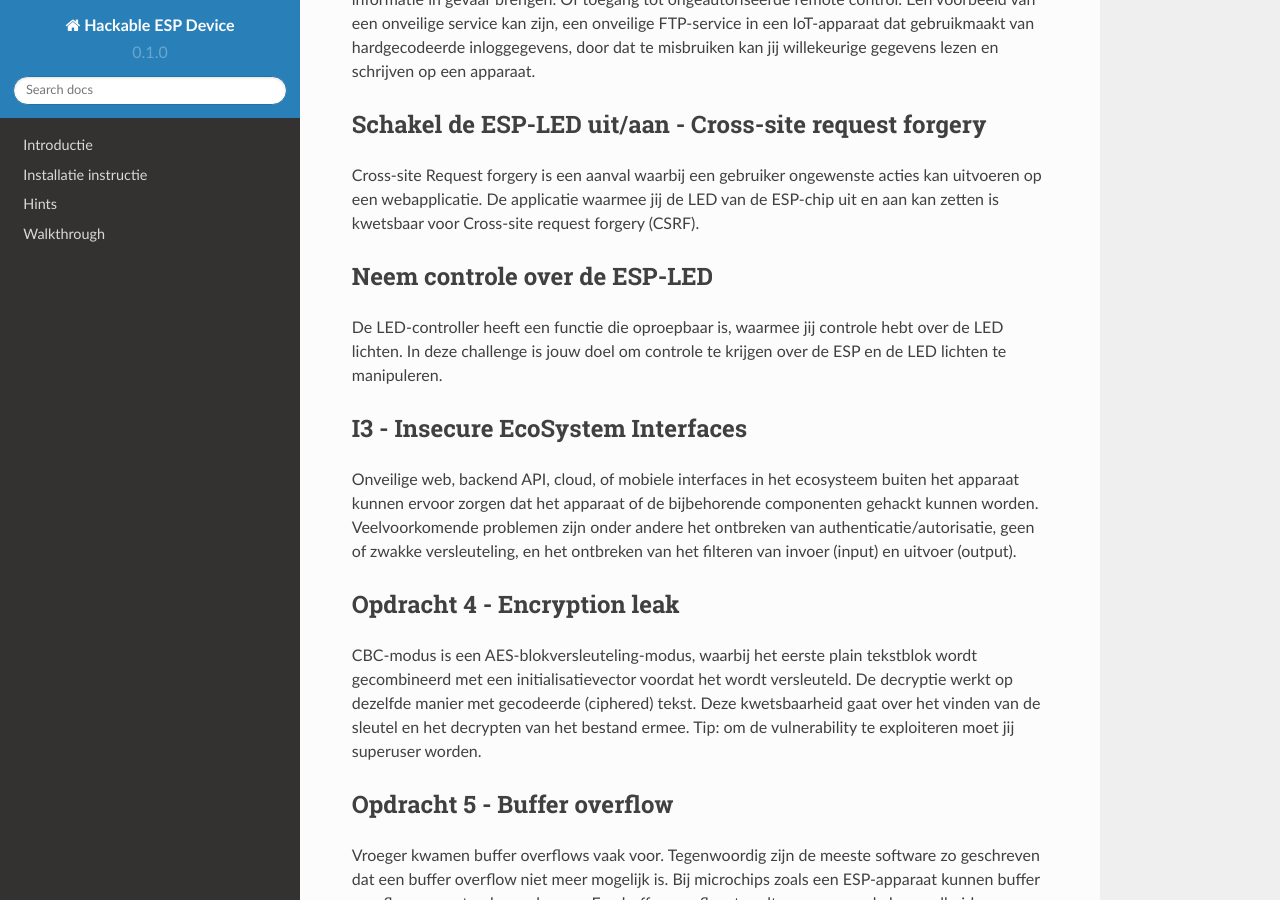
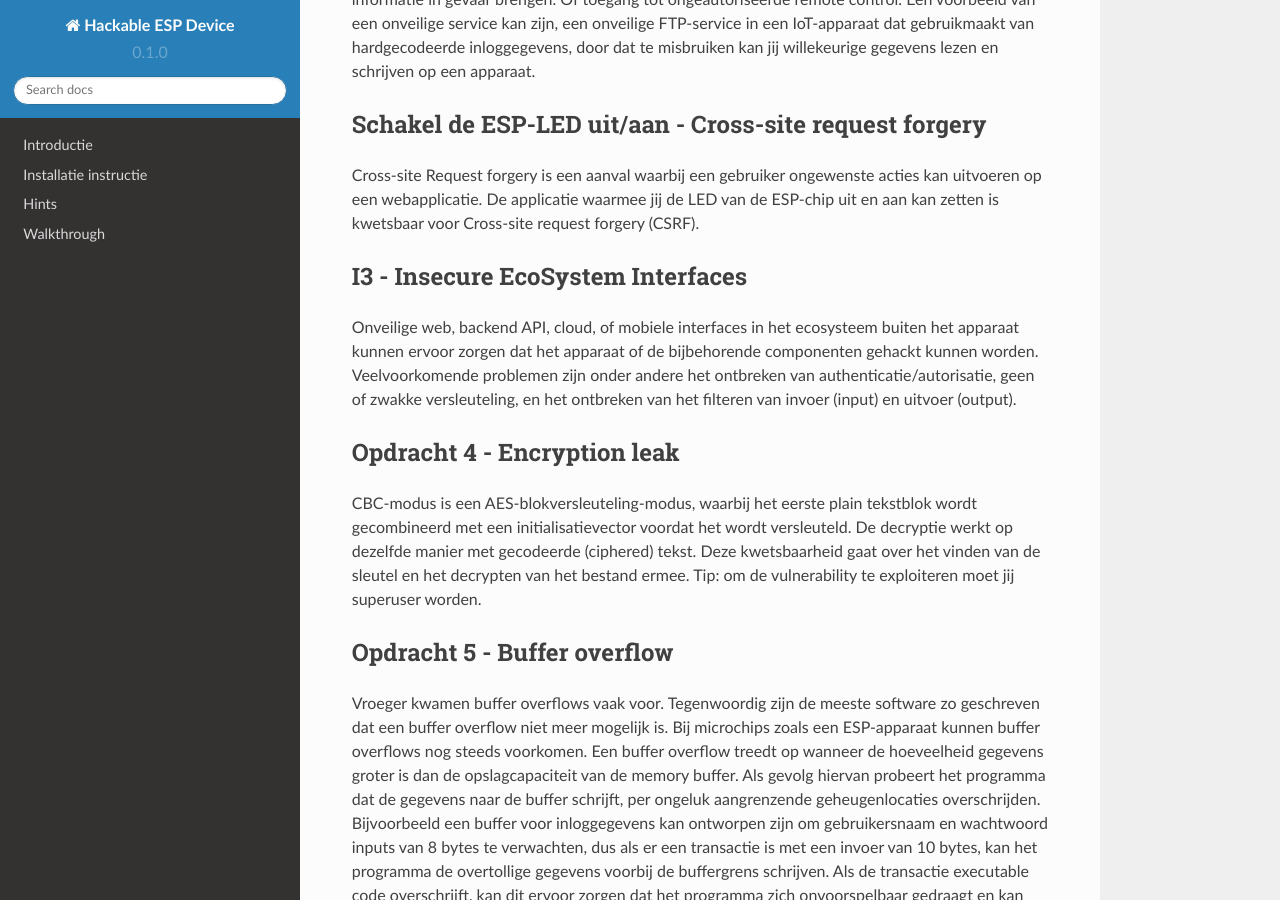
Before and after one commit to HollandCasino/Hackable-ESP-Device-v2, a Sphinx documentation site: the page built from docs/source/vulnerabilities.rst, in a window 1280 px wide and 900 px high, scrolled down 1068 px. Built offline with Sphinx 7.4.7 and the Read the Docs theme 2.0.0, drawn with Linux system fonts in a browser that asks for light colours; pages that are not in the unit, such as notebooks, are missing from menus.

Commit message:
Update vulnerabilities.rst

```diff
--- a/docs/source/vulnerabilities.rst
+++ b/docs/source/vulnerabilities.rst
@@ -33,10 +33,6 @@ Onnodige of onbeveiligde netwerk services die op het apparaat runnen, vooral die
 Schakel de ESP-LED uit/aan - Cross-site request forgery
 ---------
 Cross-site Request forgery is een aanval waarbij een gebruiker ongewenste acties kan uitvoeren op een webapplicatie. De applicatie waarmee jij de LED van de ESP-chip uit en aan kan zetten is kwetsbaar voor Cross-site request forgery (CSRF).
-
-Neem controle over de ESP-LED
----------
-De LED-controller heeft een functie die oproepbaar is, waarmee jij controle hebt over de LED lichten. In deze challenge is jouw doel om controle te krijgen over de ESP en de LED lichten te manipuleren.
 
 I3 - Insecure EcoSystem Interfaces
 --------
```
